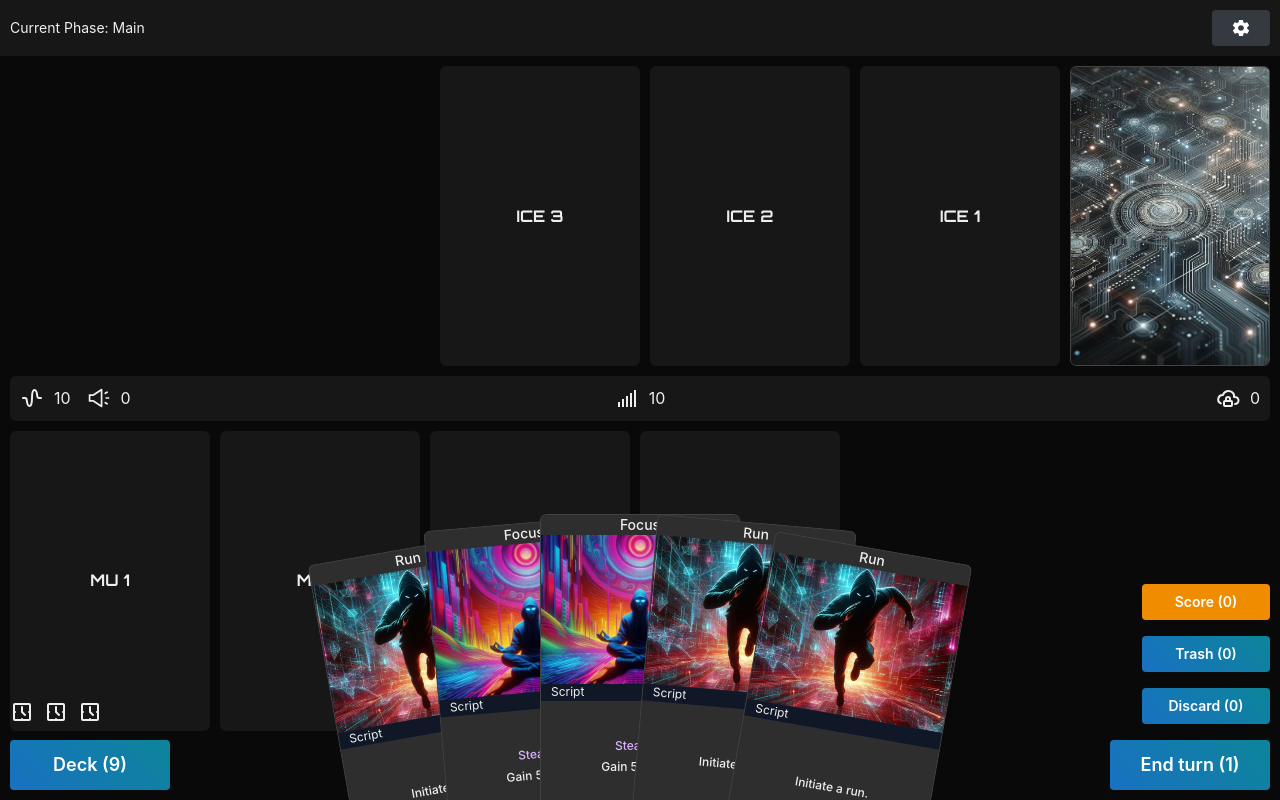
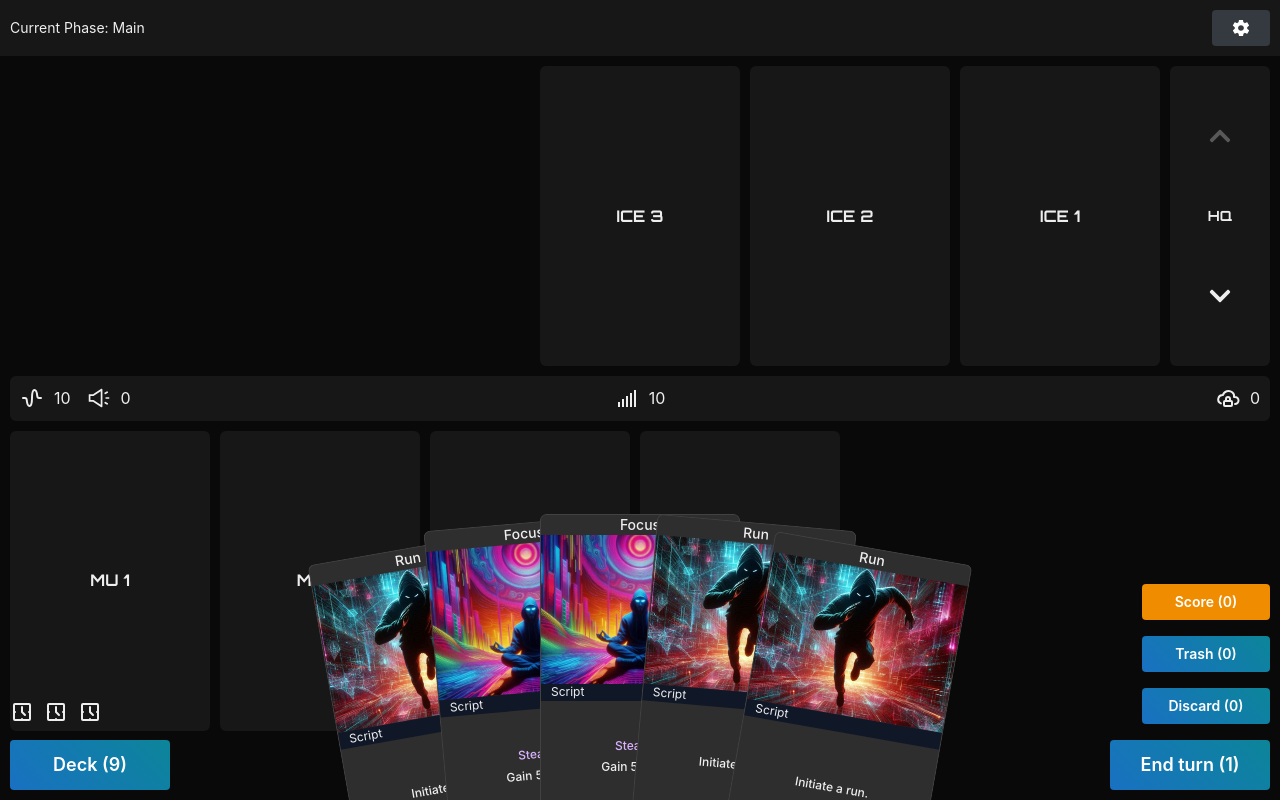
Before and after one commit to vftiago/navarro, a React (Vite) app: page / in a window 1280 px wide. Built offline with nearby package versions, Linux system fonts and the light colour scheme; what @lrkit/weighted would draw is missing.

Commit message:
⚗️ add multiple servers

```diff
--- a/src/state/phases/corpPhase.ts
+++ b/src/state/phases/corpPhase.ts
@@ -1,5 +1,5 @@
 import { TriggerMoment } from "../../cardDefinitions/card";
-import { addToIce, modifyServerSecurity } from "../server";
+import { addToIce, modifyServerSecurity, ServerName } from "../server";
 import { setTurnCurrentPhase, TurnPhase } from "../turn";
 import type { ThunkAction } from "../types";
 import {
@@ -7,6 +7,8 @@ import {
   getCardEffectsByTrigger,
   getRandomIceCard,
 } from "../utils";
+
+const ALL_SERVERS = [ServerName.HQ, ServerName.RD, ServerName.ARCHIVES];
 
 /**
  * Corp Phase - Consolidated single handler (no subphases)
@@ -19,13 +21,19 @@ export const corpPhase = (): ThunkAction => {
     // Increase server security level
     dispatch(modifyServerSecurity(1));
 
-    // Install random ice if slots available
-    const { serverInstalledIce, serverMaxIceSlots } = gameState.serverState;
+    // Find servers with available slots
+    const { serverMaxIceSlots, servers } = gameState.serverState;
+    const serversWithSlots = ALL_SERVERS.filter(
+      (server) => servers[server].installedIce.length < serverMaxIceSlots,
+    );
 
-    if (serverInstalledIce.length < serverMaxIceSlots) {
+    // Install random ice to a random server if any have slots available
+    if (serversWithSlots.length > 0) {
+      const randomServer =
+        serversWithSlots[Math.floor(Math.random() * serversWithSlots.length)];
       const randomIceCard = getRandomIceCard();
 
-      dispatch(addToIce(randomIceCard));
+      dispatch(addToIce(randomIceCard, randomServer));
 
       // Trigger ON_REZ effects on newly installed ice
       const rezEffects = getCardEffectsByTrigger(
--- a/src/state/phases/runPhase.ts
+++ b/src/state/phases/runPhase.ts
@@ -29,7 +29,7 @@ import {
 
 /**
  * Initiates a run - called by event handler when user clicks Run button.
- * Triggers ON_RUN_START, sets up ice, and determines first step.
+ * Triggers ON_RUN_START, sets up ice for selected server, and determines first step.
  */
 export const initiateRun = (): ThunkAction => {
   return (dispatch, getState) => {
@@ -48,8 +48,9 @@ export const initiateRun = (): ThunkAction => {
       });
     });
 
-    // Initialize unencountered ice with all installed ice (innermost to outermost)
-    const ice = state.serverState.serverInstalledIce;
+    // Initialize unencountered ice with ice from selected server (innermost to outermost)
+    const { selectedServer, servers } = state.serverState;
+    const ice = servers[selectedServer].installedIce;
     [...ice].reverse().forEach((iceCard) => {
       dispatch(addToUnencounteredIce(iceCard));
     });
@@ -94,6 +95,11 @@ export const clickIce = (payload: ClickIcePayload): ThunkAction => {
       gameState: getState(),
       sourceId: currentIce.deckContextId,
     });
+
+    // Check if the run was ended by an encounter effect (e.g., "End the run")
+    if (getState().turnState.runProgressState === RunProgressState.NOT_IN_RUN) {
+      return;
+    }
 
     // Remove from unencountered list
     dispatch(removeFromUnencounteredIce(currentIce));
--- a/src/state/server/actions.ts
+++ b/src/state/server/actions.ts
@@ -1,14 +1,17 @@
 import type { IcePlayingCard } from "../../cardDefinitions/card";
 import type { ServerAction } from "./types";
-import { ServerActionTypes } from "./types";
+import { type ServerName, ServerActionTypes } from "./types";
 
 export const modifyServerSecurity = (amount: number): ServerAction => ({
   payload: amount,
   type: ServerActionTypes.MODIFY_SERVER_SECURITY,
 });
 
-export const addToIce = (ice: IcePlayingCard): ServerAction => ({
-  payload: { ice },
+export const addToIce = (
+  ice: IcePlayingCard,
+  server: ServerName,
+): ServerAction => ({
+  payload: { ice, server },
   type: ServerActionTypes.ADD_TO_ICE,
 });
 
@@ -21,8 +24,11 @@ export const clearUnencounteredIce = (): ServerAction => ({
   type: ServerActionTypes.CLEAR_UNENCOUNTERED_ICE,
 });
 
-export const removeFromIce = (ice: IcePlayingCard): ServerAction => ({
-  payload: { ice },
+export const removeFromIce = (
+  ice: IcePlayingCard,
+  server: ServerName,
+): ServerAction => ({
+  payload: { ice, server },
   type: ServerActionTypes.REMOVE_FROM_ICE,
 });
 
@@ -39,3 +45,8 @@ export const setCurrentEncounteredIce = (
   payload: { ice },
   type: ServerActionTypes.SET_CURRENT_ENCOUNTERED_ICE,
 });
+
+export const setSelectedServer = (server: ServerName): ServerAction => ({
+  payload: { server },
+  type: ServerActionTypes.SET_SELECTED_SERVER,
+});
--- a/src/state/server/reducer.ts
+++ b/src/state/server/reducer.ts
@@ -1,10 +1,15 @@
 import type { ServerAction, ServerState } from "./types";
-import { ServerActionTypes } from "./types";
+import { ServerActionTypes, ServerName } from "./types";
 
 export const initialServerState: ServerState = {
+  selectedServer: ServerName.HQ,
   serverCurrentEncounteredIce: null,
-  serverInstalledIce: [],
   serverMaxIceSlots: 3,
+  servers: {
+    [ServerName.ARCHIVES]: { installedIce: [] },
+    [ServerName.HQ]: { installedIce: [] },
+    [ServerName.RD]: { installedIce: [] },
+  },
   serverSecurityLevel: 0,
   serverUnencounteredIce: [],
 };
@@ -23,10 +28,40 @@ export const serverReducer = (
       };
     }
 
-    case ServerActionTypes.ADD_TO_ICE:
+    case ServerActionTypes.ADD_TO_ICE: {
+      const { ice, server } = action.payload;
       return {
         ...state,
-        serverInstalledIce: [...state.serverInstalledIce, action.payload.ice],
+        servers: {
+          ...state.servers,
+          [server]: {
+            ...state.servers[server],
+            installedIce: [...state.servers[server].installedIce, ice],
+          },
+        },
+      };
+    }
+
+    case ServerActionTypes.REMOVE_FROM_ICE: {
+      const { ice, server } = action.payload;
+      return {
+        ...state,
+        servers: {
+          ...state.servers,
+          [server]: {
+            ...state.servers[server],
+            installedIce: state.servers[server].installedIce.filter(
+              (i) => i.deckContextId !== ice.deckContextId,
+            ),
+          },
+        },
+      };
+    }
+
+    case ServerActionTypes.SET_SELECTED_SERVER:
+      return {
+        ...state,
+        selectedServer: action.payload.server,
       };
 
     case ServerActionTypes.ADD_TO_UNENCOUNTERED_ICE:
--- a/src/state/server/types.ts
+++ b/src/state/server/types.ts
@@ -1,7 +1,18 @@
 import type { IcePlayingCard } from "../../cardDefinitions/card";
 
+export enum ServerName {
+  HQ = "HQ",
+  RD = "R&D",
+  ARCHIVES = "Archives",
+}
+
+export type ServerData = {
+  installedIce: IcePlayingCard[];
+};
+
 export type ServerState = {
-  serverInstalledIce: IcePlayingCard[];
+  servers: Record<ServerName, ServerData>;
+  selectedServer: ServerName;
   serverUnencounteredIce: IcePlayingCard[];
   serverCurrentEncounteredIce: IcePlayingCard | null;
   serverSecurityLevel: number;
@@ -16,11 +27,15 @@ export enum ServerActionTypes {
   REMOVE_FROM_ICE = "REMOVE_FROM_ICE",
   REMOVE_FROM_UNENCOUNTERED_ICE = "REMOVE_FROM_UNENCOUNTERED_ICE",
   SET_CURRENT_ENCOUNTERED_ICE = "SET_CURRENT_ENCOUNTERED_ICE",
+  SET_SELECTED_SERVER = "SET_SELECTED_SERVER",
 }
 
 export type ServerAction =
   | { type: ServerActionTypes.MODIFY_SERVER_SECURITY; payload: number }
-  | { type: ServerActionTypes.ADD_TO_ICE; payload: { ice: IcePlayingCard } }
+  | {
+      type: ServerActionTypes.ADD_TO_ICE;
+      payload: { ice: IcePlayingCard; server: ServerName };
+    }
   | {
       type: ServerActionTypes.ADD_TO_UNENCOUNTERED_ICE;
       payload: { ice: IcePlayingCard };
@@ -28,7 +43,7 @@ export type ServerAction =
   | { type: ServerActionTypes.CLEAR_UNENCOUNTERED_ICE }
   | {
       type: ServerActionTypes.REMOVE_FROM_ICE;
-      payload: { ice: IcePlayingCard };
+      payload: { ice: IcePlayingCard; server: ServerName };
     }
   | {
       type: ServerActionTypes.REMOVE_FROM_UNENCOUNTERED_ICE;
@@ -37,4 +52,8 @@ export type ServerAction =
   | {
       type: ServerActionTypes.SET_CURRENT_ENCOUNTERED_ICE;
       payload: { ice: IcePlayingCard | null };
+    }
+  | {
+      type: ServerActionTypes.SET_SELECTED_SERVER;
+      payload: { server: ServerName };
     };
--- a/src/ui/IceRow.tsx
+++ b/src/ui/IceRow.tsx
@@ -1,43 +1,55 @@
-import { Flex, Stack } from "@mantine/core";
+import { Flex, Stack, Text, UnstyledButton } from "@mantine/core";
+import { FaChevronDown, FaChevronUp } from "react-icons/fa";
 import { useShallow } from "zustand/react/shallow";
 import { GameEventType, useEventBus } from "../state/events";
+import { ServerName, setSelectedServer } from "../state/server";
 import { useGameStore } from "../state/store";
 import { RunProgressState, TurnPhase } from "../state/turn";
-import { CardBack } from "./Card/CardBack";
 import { CardFront } from "./Card/CardFront";
 import { IceUnitSlot } from "./IceUnitSlot";
 
+// Order: HQ (top) → R&D → Archives (bottom)
+const ALL_SERVERS = [ServerName.HQ, ServerName.RD, ServerName.ARCHIVES];
+
 export const IceRow = () => {
   const {
+    dispatch,
     runProgressState,
+    selectedServer,
     serverCurrentEncounteredIce,
-    serverInstalledIce,
     serverMaxIceSlots,
+    servers,
     turnCurrentPhase,
   } = useGameStore(
     useShallow((state) => ({
+      dispatch: state.dispatch,
       runProgressState: state.turnState.runProgressState,
+      selectedServer: state.serverState.selectedServer,
       serverCurrentEncounteredIce:
         state.serverState.serverCurrentEncounteredIce,
-      serverInstalledIce: state.serverState.serverInstalledIce,
       serverMaxIceSlots: state.serverState.serverMaxIceSlots,
+      servers: state.serverState.servers,
       turnCurrentPhase: state.turnState.turnCurrentPhase,
     })),
   );
 
   const eventBus = useEventBus();
 
+  const currentIndex = ALL_SERVERS.indexOf(selectedServer);
+  const isAtTop = currentIndex === 0;
+  const isAtBottom = currentIndex === ALL_SERVERS.length - 1;
+
   const isEncounterActive =
     turnCurrentPhase === TurnPhase.Run &&
     runProgressState === RunProgressState.ENCOUNTERING_ICE;
+
+  const isRunning = turnCurrentPhase === TurnPhase.Run;
 
   const handleIceClick = (iceId: string) => {
     if (
       isEncounterActive &&
       serverCurrentEncounteredIce?.deckContextId === iceId
     ) {
-      // Emit event to click ice
-      // Event handler will validate and increment phase counter
       eventBus.emit({
         payload: { iceId },
         type: GameEventType.PLAYER_CLICK_ICE,
@@ -45,13 +57,46 @@ export const IceRow = () => {
     }
   };
 
+  const handleServerChange = (dir: "up" | "down") => {
+    if (isRunning) return;
+    if (dir === "up" && isAtTop) return;
+    if (dir === "down" && isAtBottom) return;
+
+    const newIndex = dir === "up" ? currentIndex - 1 : currentIndex + 1;
+    dispatch(setSelectedServer(ALL_SERVERS[newIndex]));
+  };
+
+  const selectedServerIce = servers[selectedServer].installedIce;
+
   return (
     <Flex className="flex-row-reverse" gap="xs">
-      <Stack className="flex-col-reverse rounded-md bg-neutral-900" gap="xs">
-        <CardBack />
+      <Stack
+        align="center"
+        className="w-[100px] rounded-md bg-neutral-900"
+        gap={0}
+        justify="stretch"
+      >
+        <UnstyledButton
+          className="flex w-full flex-1 items-center justify-center rounded-t-md transition-colors hover:bg-neutral-800 disabled:opacity-30 disabled:hover:bg-transparent"
+          disabled={isRunning || isAtTop}
+          onClick={() => handleServerChange("up")}
+        >
+          <FaChevronUp size={24} />
+        </UnstyledButton>
+        <Text className="font-orbitron text-center text-sm font-bold">
+          {selectedServer}
+        </Text>
+        <UnstyledButton
+          className="flex w-full flex-1 items-center justify-center rounded-b-md transition-colors hover:bg-neutral-800 disabled:opacity-30 disabled:hover:bg-transparent"
+          disabled={isRunning || isAtBottom}
+          onClick={() => handleServerChange("down")}
+        >
+          <FaChevronDown size={24} />
+        </UnstyledButton>
       </Stack>
+      <Flex className="flex-row-reverse" gap="xs">
         {Array.from({ length: serverMaxIceSlots }).map((_, index) => {
-        const ice = serverInstalledIce[index];
+          const ice = selectedServerIce[index];
           const isBeingEncountered =
             ice &&
             serverCurrentEncounteredIce?.deckContextId === ice.deckContextId;
@@ -63,15 +108,11 @@ export const IceRow = () => {
               key={index}
             >
               {ice ? (
-              ice.isRezzed ? (
                 <CardFront
                   card={ice}
                   isBeingEncountered={isBeingEncountered}
                   onClick={() => handleIceClick(ice.deckContextId)}
                 />
-              ) : (
-                <CardBack />
-              )
               ) : (
                 <IceUnitSlot index={index} />
               )}
@@ -79,5 +120,6 @@ export const IceRow = () => {
           );
         })}
       </Flex>
+    </Flex>
   );
 };
```
Also changed, not shown: src/state/server/selectors.ts (+13 -2 lines). Lines whose indentation alone changed are shown as unchanged.
